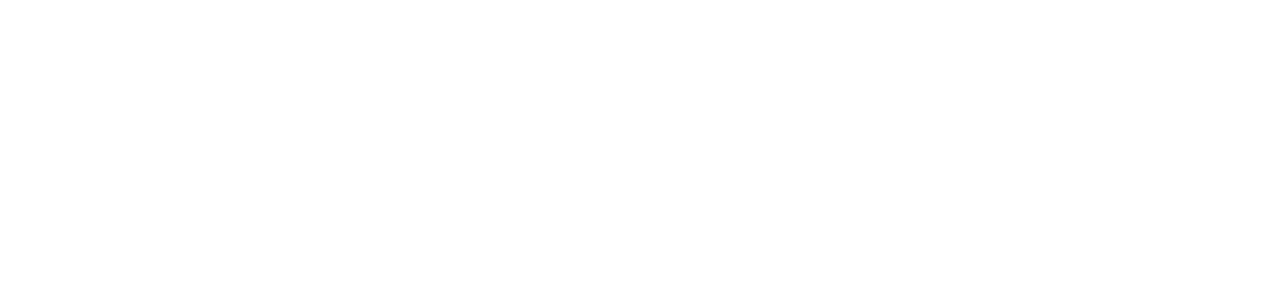
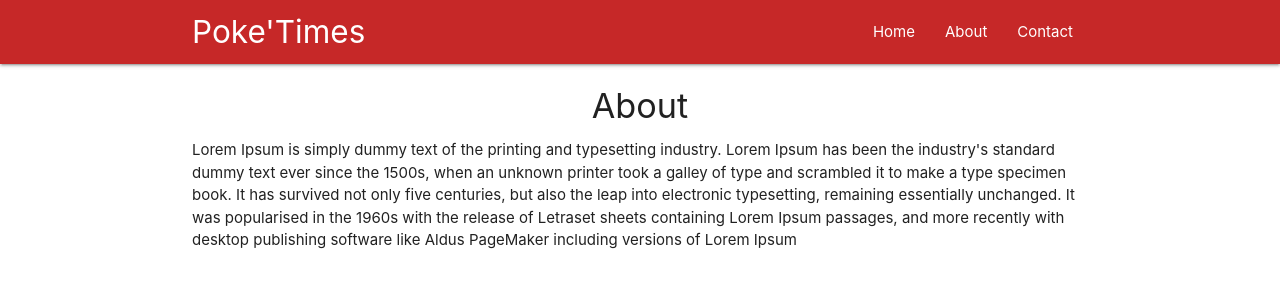
Before and after one commit to offiahchiaz/Reacted, a React (Create React App) app: page /about in a window 1280 px wide. Shown: the top 300 px of the page. Built offline with nearby package versions, Linux system fonts and the light colour scheme.

Commit message:
Added React router

```diff
--- a/package.json
+++ b/package.json
@@ -8,6 +8,7 @@
     "@testing-library/user-event": "^12.1.10",
     "react": "^17.0.2",
     "react-dom": "^17.0.2",
+    "react-router-dom": "^5.2.0",
     "react-scripts": "4.0.3",
     "web-vitals": "^1.0.1"
   },
--- a/src/App.js
+++ b/src/App.js
@@ -1,11 +1,23 @@
 import React, { Component } from 'react';
+import {BrowserRouter, Route } from 'react-router-dom';
+
+
+import Navbar from './components/Navbar';
+import Home from './components/Home';
+import About from './components/About';
+import Contact from './components/Contact';
 
 class App extends Component {
   render() {
     return (
-      <div className="App">
-
-      </div>
+      <BrowserRouter>
+        <div className="App">
+          <Navbar />
+          <Route exact path='/' component={ Home } />
+          <Route path='/about' component={ About } />
+          <Route path='/contact' component={ Contact } />
+        </div>
+      </BrowserRouter>
     );
   }
 }
--- a/src/components/About.js
+++ b/src/components/About.js
@@ -3,7 +3,7 @@
 const About = () => {
     return(
         <div className="container">
-            <h4 className="center">Home</h4>
+            <h4 className="center">About</h4>
             <p>Lorem Ipsum is simply dummy text of the printing
                  and typesetting industry. Lorem Ipsum has been
                  the industry's standard dummy text ever since
--- a/src/components/Navbar.js
+++ b/src/components/Navbar.js
@@ -4,7 +4,7 @@
     return (
         <nav className="nav-wrapper red darken-3">
             <div className="container">
-                <a className="brand-logo">Poke'Times</a>
+                <a href="/" className="brand-logo">Poke'Times</a>
                 <ul className="right">
                     <li><a href="/">Home</a></li>
                     <li><a href="/about">About</a></li>
```
